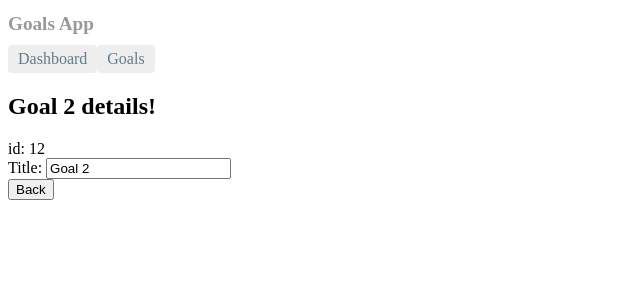
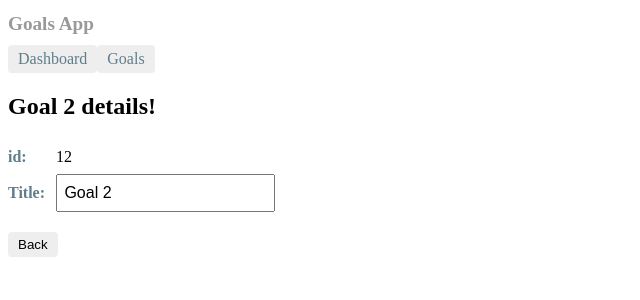
Before and after one commit to VinnieVendemia/goals-app-angular, an Angular app: page /detail/12 in a window 1280 px wide. Shown: the top 300 px of the page, without its empty margins (0-640 px from the left). Built offline with nearby package versions, Linux system fonts and the light colour scheme.

Commit message:
Add GoalDetailComponent styling

```diff
--- /dev/null
+++ b/src/app/components/goal-detail/goal-detail.component.css
@@ -0,0 +1,29 @@
+label {
+  display: inline-block;
+  width: 3em;
+  margin: .5em 0;
+  color: #607D8B;
+  font-weight: bold;
+}
+input {
+  height: 2em;
+  font-size: 1em;
+  padding-left: .4em;
+}
+button {
+  margin-top: 20px;
+  font-family: Arial;
+  background-color: #eee;
+  border: none;
+  padding: 5px 10px;
+  border-radius: 4px;
+  cursor: pointer; cursor: hand;
+}
+button:hover {
+  background-color: #cfd8dc;
+}
+button:disabled {
+  background-color: #eee;
+  color: #ccc;
+  cursor: auto;
+}
--- a/src/app/components/goal-detail/goal-detail.component.ts
+++ b/src/app/components/goal-detail/goal-detail.component.ts
@@ -10,7 +10,8 @@ import { GoalService } from '../../services/goal.service';
 
 @Component({
   selector: 'goal-detail',
-  templateUrl: './goal-detail.component.html'
+  templateUrl: './goal-detail.component.html',
+  styleUrls: ['./goal-detail.component.css']
 })
 
 export class GoalDetailComponent implements OnInit {
```
